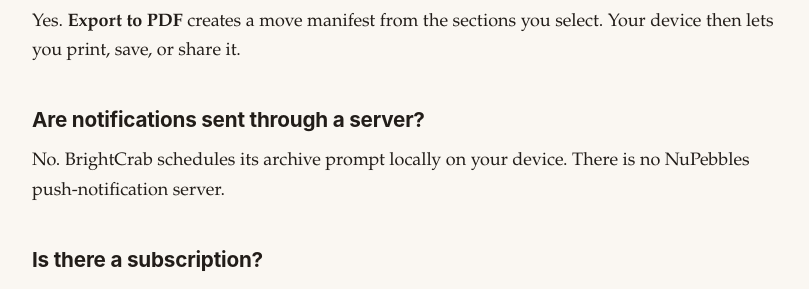
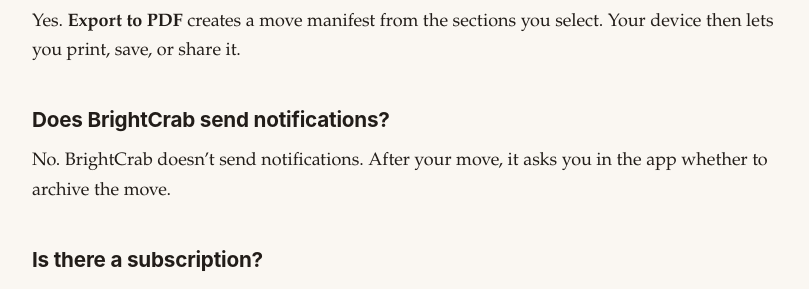
Before and after one commit to beccapearl/nupebbles, a Jekyll site: the page built from apps/brightcrab/faq.md, in a window 1280 px wide. Shown: the part 1358-1647 px from the top of the page, without its empty margins (230-1039 px from the left). Built offline with Jekyll 4.4.1, drawn with Linux system fonts in a browser that asks for light colours.

Commit message:
BrightCrab: no notifications on support, FAQ, and privacy pages
Co-Authored-By: Claude Opus 5.5 <noreply@anthropic.com>

```diff
--- a/_data/apps/brightcrab.yml
+++ b/_data/apps/brightcrab.yml
@@ -10,6 +10,6 @@ accent: "#DE3F18"
 stores: your move details, checklist tasks, boxes and photos, budget items,
   notes, contacts, archived moves, and settings
 makes_files: true
-has_reminders: true
+has_reminders: false
 has_purchases: true
 collects_nothing: true
--- a/apps/brightcrab/faq.md
+++ b/apps/brightcrab/faq.md
@@ -36,9 +36,9 @@ No. **Restore Purchases** asks your device’s app marketplace to restore the on
 
 Yes. **Export to PDF** creates a move manifest from the sections you select. Your device then lets you print, save, or share it.
 
-## Are notifications sent through a server?
+## Does BrightCrab send notifications?
 
-No. BrightCrab schedules its archive prompt locally on your device. There is no NuPebbles push-notification server.
+No. BrightCrab doesn't send notifications. After your move, it asks you in the app whether to archive the move.
 
 ## Is there a subscription?
 
```
Also changed, not shown: apps/brightcrab/support.md (+1 -1 lines).
